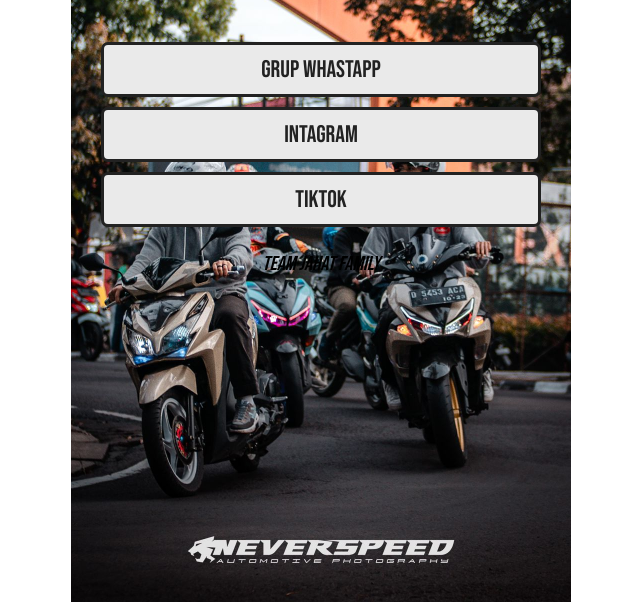
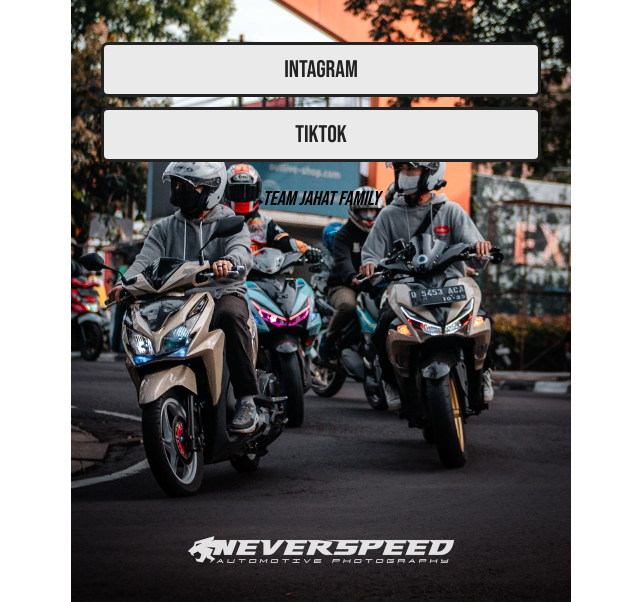
Before and after one commit to teamocanner1234567/team-jahat, a plain HTML site: page index.html in a window 1280 px wide. Shown: the part 198-800 px from the top of the page, without its empty margins (319-959 px from the left). Drawn offline with nearby package versions, Linux system fonts and the light colour scheme.

Commit message:
mengubah semuanya

```diff
--- a/index.html
+++ b/index.html
@@ -26,8 +26,6 @@
 
         <!-- link tree button -->
         <div class="button">
-            <a href="https://chat.whatsapp.com/CQgJwduCE90A2i92oQwu1w" target="_blank" class ="animate__animated animate__bounceInleft animate__delay-1s">Grup WhastApp
-            </a>
             <a href="https://www.instagram.com/teamjahatofficial/" target="_blank"  class ="animate__animated animate__bounceInleft animate__delay-2s" >intagram</a>
             <a href="https://www.tiktok.com/@team_jahat?_t=8XLnDlrEg2U&_r=1" target="_blank"class ="animate__animated animate__bounceInleft animate__delay-3s" >TIKTOK</a>
         </div>
```
